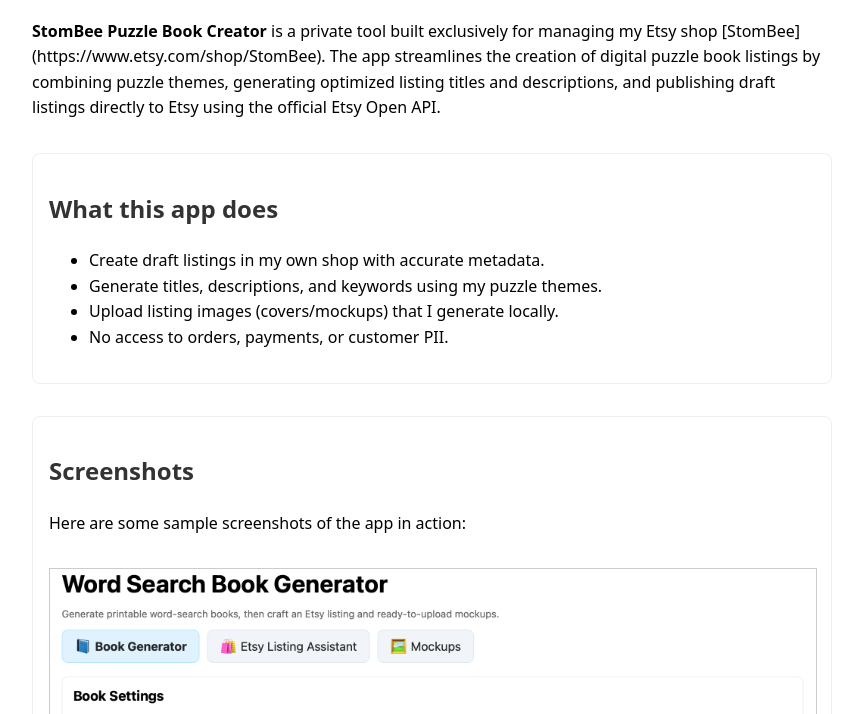
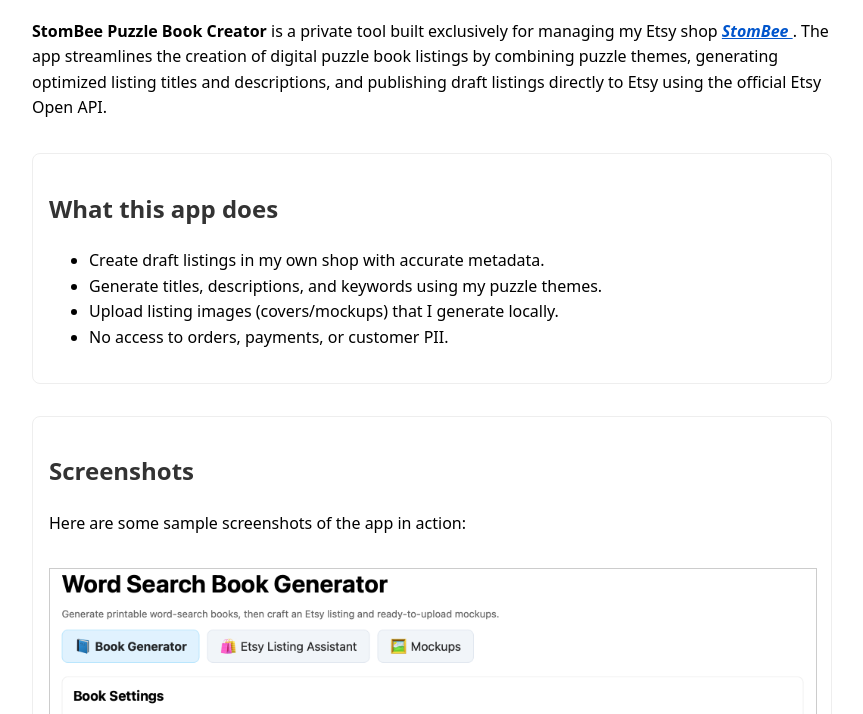
Before and after one commit to randallkhs/stombee-app-site, a plain HTML site: page index.html in a window 1280 px wide. Shown: the part 86-800 px from the top of the page, without its empty margins (0-863 px from the left). Drawn offline with Linux system fonts and the light colour scheme.

Commit message:
Update index.html

```diff
--- a/index.html
+++ b/index.html
@@ -35,7 +35,9 @@
   <h1>StomBee Puzzle Book Creator</h1>
   <p>
     <strong>StomBee Puzzle Book Creator</strong> is a private tool built exclusively
-    for managing my Etsy shop [StomBee](https://www.etsy.com/shop/StomBee). The app streamlines the creation
+    for managing my Etsy shop <strong><em><a href="https://www.etsy.com/shop/StomBee" target="_blank">
+  StomBee
+</a></em></strong>. The app streamlines the creation
     of digital puzzle book listings by combining puzzle themes, generating
     optimized listing titles and descriptions, and publishing draft listings
     directly to Etsy using the official Etsy Open API.
```
